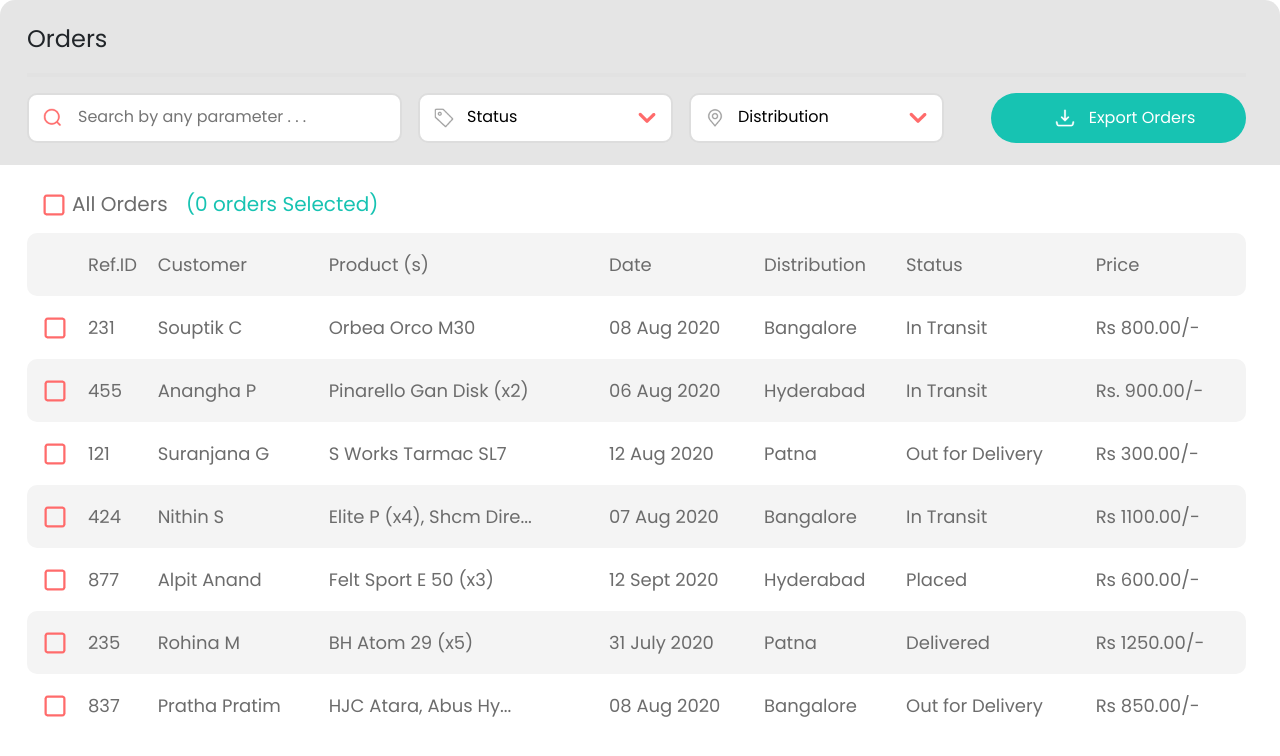
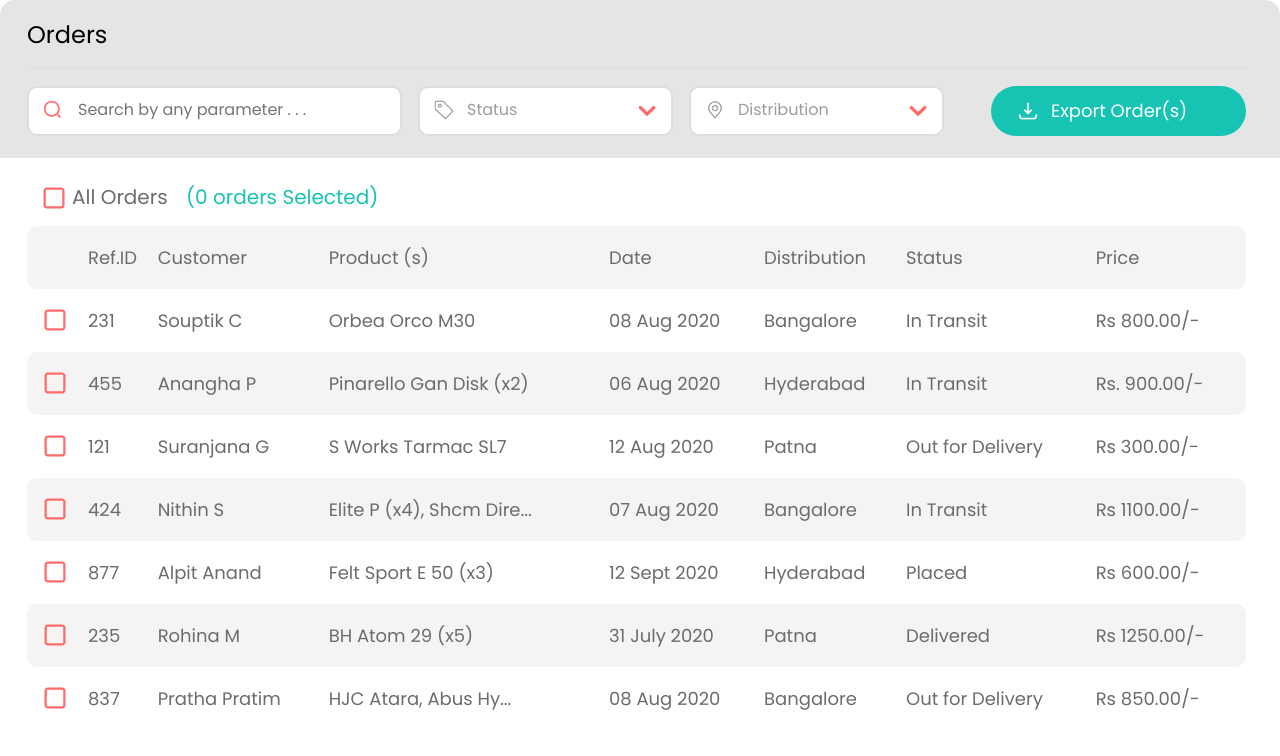
Before and after one commit to NaveenVicky770/order-management, an Angular app: page / in a window 1280 px wide. Shown: the top 756 px of the page. Built offline with nearby package versions, Linux system fonts and the light colour scheme.

Commit message:
Generalised the css rulesets as much and commented properly

```diff
--- a/src/app/components/order-header/order-header.component.css
+++ b/src/app/components/order-header/order-header.component.css
@@ -11,29 +11,31 @@
 }
 
 .order-header-heading {
-  font-weight: 500;
   font-size: 24px;
-  line-height: 36px;
+  color: #000000;
 }
 
-.search-filters {
+/* Search and Dropdown filters styling */
+.search-filters-container {
   display: flex;
-  flex-direction: row;
-  flex-wrap: wrap;
+  flex-wrap: nowrap;
 }
 
-.search-input-div {
-  width: 375px;
+.filter-div {
   background: #ffffff;
   border: 2px solid #dddddd;
   box-sizing: border-box;
   border-radius: 10px;
   margin-right: 16px;
+  font-size: 16px;
 }
 
-.search-input-div:focus {
-  outline-width: 2px;
-  outline: invert;
+.search-input-div {
+  width: 375px;
+}
+
+.status-filter-div {
+  width: 255px;
 }
 
 .search-input {
@@ -51,29 +53,14 @@ input:focus {
   height: 20px;
 }
 
-.status-filter-div {
-  width: 255px;
-  background: #ffffff;
-  border: 2px solid #dddddd;
-  box-sizing: border-box;
-  border-radius: 10px;
-  display: inline-block;
-  margin-right: 16px;
-  font-size: 16px;
-}
-
-.filter {
+.filter-content {
   width: 200px;
   border: none;
-}
-
-.filter:focus {
-  width: 200px;
-  border: 0px solid black;
-  /* background-color: red; */
+  color: #9c9c9c;
 }
 
 .export-to-excel-btn {
+  font-size: 18px;
   margin-left: auto;
   background: #17c3b2;
   border-radius: 25px;
@@ -82,19 +69,18 @@ input:focus {
   height: 50px;
   display: flex;
   align-items: center;
-  justify-content: center;
-  /* display: inline-block; */
 }
 
+/* custom dropdown icon */
 select {
   background: url("../../../assets/icons/drop-down-icon.png") 100% 50% no-repeat
     transparent;
-  /* background-position: top -1px right 0px; */
   -webkit-appearance: none;
   -moz-appearance: none;
   appearance: none;
 }
 
+/* to hide deault dropdown arrow */
 select::-ms-expand {
   display: none;
 }
--- a/src/app/components/order-header/order-header.component.html
+++ b/src/app/components/order-header/order-header.component.html
@@ -1,8 +1,9 @@
 <div class="order-header">
   <h1 class="order-header-heading">Orders</h1>
   <hr class="order-bottom-underline" />
-  <div class="search-filters">
-    <div class="search-input-div">
+  <div class="search-filters-container">
+
+    <div class="filter-div search-input-div">
       <img src="assets/icons/search-icon.png" class="icon" />
       <input
         type="text"
@@ -13,10 +14,10 @@
       />
     </div>
 
-    <div class="status-filter-div">
+    <div class="filter-div status-filter-div">
       <img src="assets/icons/status-icon.png" class="icon" />
       <select
-        class="filter"
+        class="filter-content"
         name="cars"
         id="cars"
         placeholder="Status"
@@ -29,10 +30,10 @@
       </select>
     </div>
 
-    <div class="status-filter-div">
+    <div class="filter-div status-filter-div">
       <img src="assets/icons/carbon_location.png" class="icon" />
       <select
-        class="filter"
+        class="filter-content"
         name="cars"
         id="cars"
         placeholder="Status"
@@ -47,7 +48,7 @@
 
     <div class="btn export-to-excel-btn" (click)="exportToExcelEvent()">
       <img class="icon" src="assets/icons/download-icon.png" />
-      <span>Export Orders</span>
+      <span>Export Order(s)</span>
     </div>
   </div>
 </div>
```
